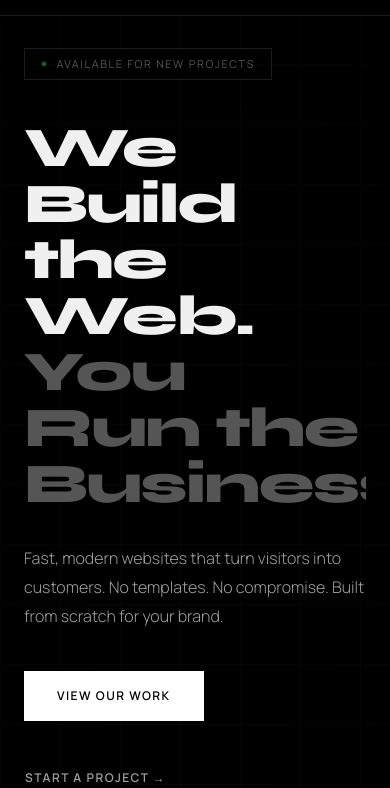
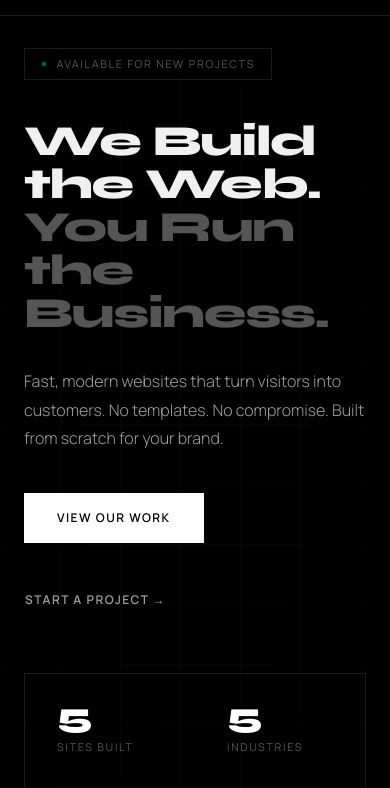
Before and after one commit to Dhvmi3/927-technologies, a plain HTML site: page index.html in a window 390 px wide. Shown: the part 56-844 px from the top of the page. Drawn offline with Linux system fonts and the light colour scheme; no server answers.

Commit message:
modified nav bar and hero page

```diff
--- a/927.css
+++ b/927.css
@@ -1,10 +1,6 @@
 /* ============================================
    927 TECHNOLOGIES — SHARED STYLES
    927.css — navbar, footer, buttons, variables
-   ============================================ */
-
-/* ============================================
-   CSS VARIABLES
    ============================================ */
 :root {
   --bg:           #000000;
--- a/index.css
+++ b/index.css
@@ -1,9 +1,6 @@
 /* ============================================
    927 TECHNOLOGIES — HOMEPAGE STYLES
-   ============================================ */
-
-/* ============================================
-   HERO
+   index.css — homepage only
    ============================================ */
 .hero {
   min-height: 100vh;
@@ -826,6 +823,8 @@
    ============================================ */
 @media (max-width: 768px) {
   .hero           { padding: calc(var(--navbar-h) + 2rem) 1.5rem 4rem; }
+
+  .hero-title { font-size: clamp(2.2rem, 11vw, 3.2rem); }
   .process        { padding: 6rem 1.5rem; }
   .services       { padding: 6rem 1.5rem; }
   .portfolio-preview { padding: 6rem 1.5rem; }
```
